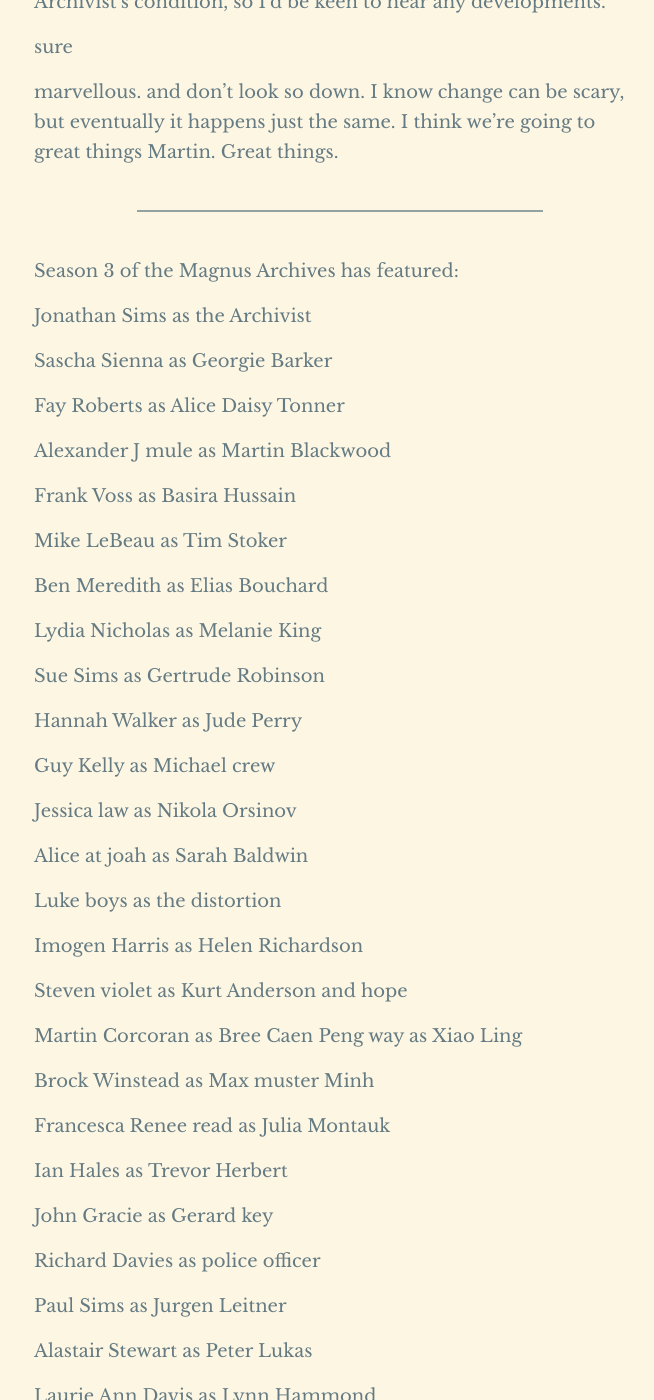
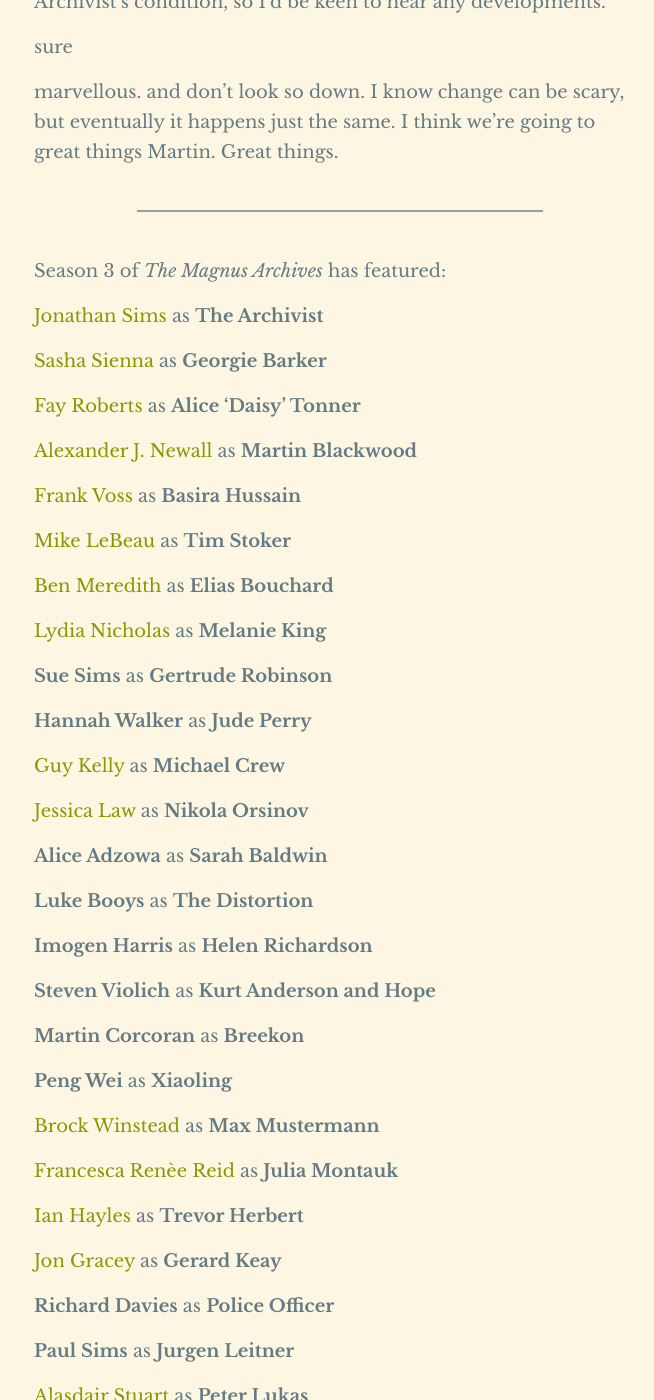
Before and after one commit to Snarp/magnus_archives_transcripts, a Jekyll site: the page built from _posts/2018-09-26-120.md, in a window 1280 px wide and 1400 px high, scrolled down 13172 px. Shown: the whole window, without its empty margins (290-944 px from the left). Built offline with Jekyll 4.4.1, drawn with Linux system fonts in a browser that asks for light colours; some web fonts are replaced; some of the changed text lies outside the part shown.

Commit message:
[Savescum auto-commit.]

```diff
--- a/_posts/2018-09-26-120.md
+++ b/_posts/2018-09-26-120.md
@@ -414,62 +414,64 @@
 ------
 
 
-Season 3 of the Magnus Archives has featured:
+Season 3 of _The Magnus Archives_ has featured:
 
-Jonathan Sims as the Archivist
+[Jonathan Sims](https://jonathan-sims.com/) as __The Archivist__
 
-Sascha Sienna as Georgie Barker
+[Sasha Sienna](https://twitter.com/SiennaSasha) as __Georgie Barker__
 
-Fay Roberts as Alice Daisy Tonner
+[Fay Roberts](https://www.fayroberts.co.uk/) as __Alice 'Daisy' Tonner__
 
-Alexander J mule as Martin Blackwood
+[Alexander J. Newall](https://alexanderjnewall.com/) as __Martin Blackwood__
 
-Frank Voss as Basira Hussain
+[Frank Voss](https://twitter.com/AvoidedDrowning) as __Basira Hussain__
 
-Mike LeBeau as Tim Stoker
+[Mike LeBeau](https://twitter.com/mikey_scamp) as __Tim Stoker__
 
-Ben Meredith as Elias Bouchard
+[Ben Meredith](http://rustyquill.com/ben-meredith/) as __Elias Bouchard__
 
-Lydia Nicholas as Melanie King
+[Lydia Nicholas](https://twitter.com/lydnicholas) as __Melanie King__
 
-Sue Sims as Gertrude Robinson
+__Sue Sims__ as __Gertrude Robinson__
 
-Hannah Walker as Jude Perry
+__Hannah Walker__ as __Jude Perry__
 
-Guy Kelly as Michael crew
+[Guy Kelly](http://brainmage.co.uk/) as __Michael Crew__
 
-Jessica law as Nikola Orsinov
+[Jessica Law](https://twitter.com/jessicathelaw) as __Nikola Orsinov__
 
-Alice at joah as Sarah Baldwin
+__Alice Adzowa__ as __Sarah Baldwin__
 
-Luke boys as the distortion
+__Luke Booys__ as __The Distortion__
 
-Imogen Harris as Helen Richardson
+__Imogen Harris__ as __Helen Richardson__
 
-Steven violet as Kurt Anderson and hope
+__Steven Violich__ as __Kurt Anderson and Hope__
 
-Martin Corcoran as Bree Caen Peng way as Xiao Ling
+__Martin Corcoran__ as __Breekon__
 
-Brock Winstead as Max muster Minh
+__Peng Wei__ as __Xiaoling__
 
-Francesca Renee read as Julia Montauk
+[Brock Winstead](https://twitter.com/brockwinstead) as __Max Mustermann__
 
-Ian Hales as Trevor Herbert
+[Francesca Renèe Reid](https://twitter.com/francescarenee3) as __Julia Montauk__
 
-John Gracie as Gerard key
+[Ian Hayles](http://rustyquill.com/ian-hayles/) as __Trevor Herbert__
 
-Richard Davies as police officer
+[Jon Gracey](https://twitter.com/JonGracey) as __Gerard Keay__
 
-Paul Sims as Jurgen Leitner
+__Richard Davies__ as __Police Officer__
 
-Alastair Stewart as Peter Lukas
+__Paul Sims__ as __Jurgen Leitner__
 
-Laurie Ann Davis as Lynn Hammond
+[Alasdair Stuart](https://twitter.com/AlasdairStuart) as __Peter Lukas__
 
-Martin Pratt as Robin Lennox
+[Lowri Ann Davies](https://twitter.com/lowritweets) as __Lynne Hammond__
 
-James Ross as conspiracy theorists
+[Martyn Pratt](http://rustyquill.com/martyn-pratt/) as __Robin Lennox__
+
+[James Ross](https://twitter.com/jamesrosscomedy) as __Conspiracy Theorist__
 
 and
 
-Bryn Monroe as Brian Finlinson
+[Bryn Monroe](http://rustyquill.com/bryn-monroe/) as __Brian Finlinson__
--- a/_sass/_base.scss
+++ b/_sass/_base.scss
@@ -179,7 +179,7 @@
  * Links
  */
 a {
-    color: $brand-color;
+    color:           $accent-color;
     text-decoration: none;
 
     &:hover {
--- a/_sass/_layout.scss
+++ b/_sass/_layout.scss
@@ -162,6 +162,8 @@
     letter-spacing: -1px;
     line-height:    1;
 
+    a { color: $brand-color; }
+
     @include media-query($on-laptop) {
         font-size: 36px;
     }
--- a/css/main.scss
+++ b/css/main.scss
@@ -57,7 +57,7 @@
 $background-color: $base3;
 $text-color:       $base00;
 $title-color:      $green;
-$accent-color:     $yellow;
+$accent-color:     $title-color;
 $warning-color:    $orange;
 
 $grey-color:       $base0;
```
